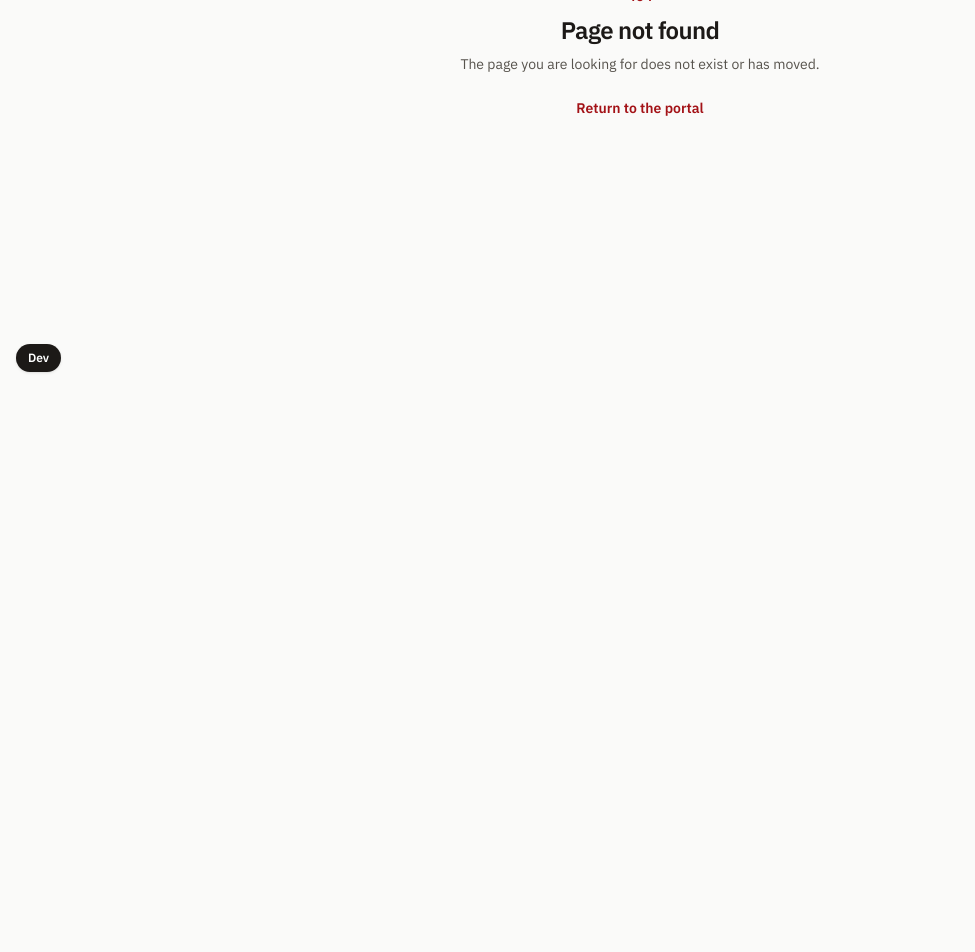
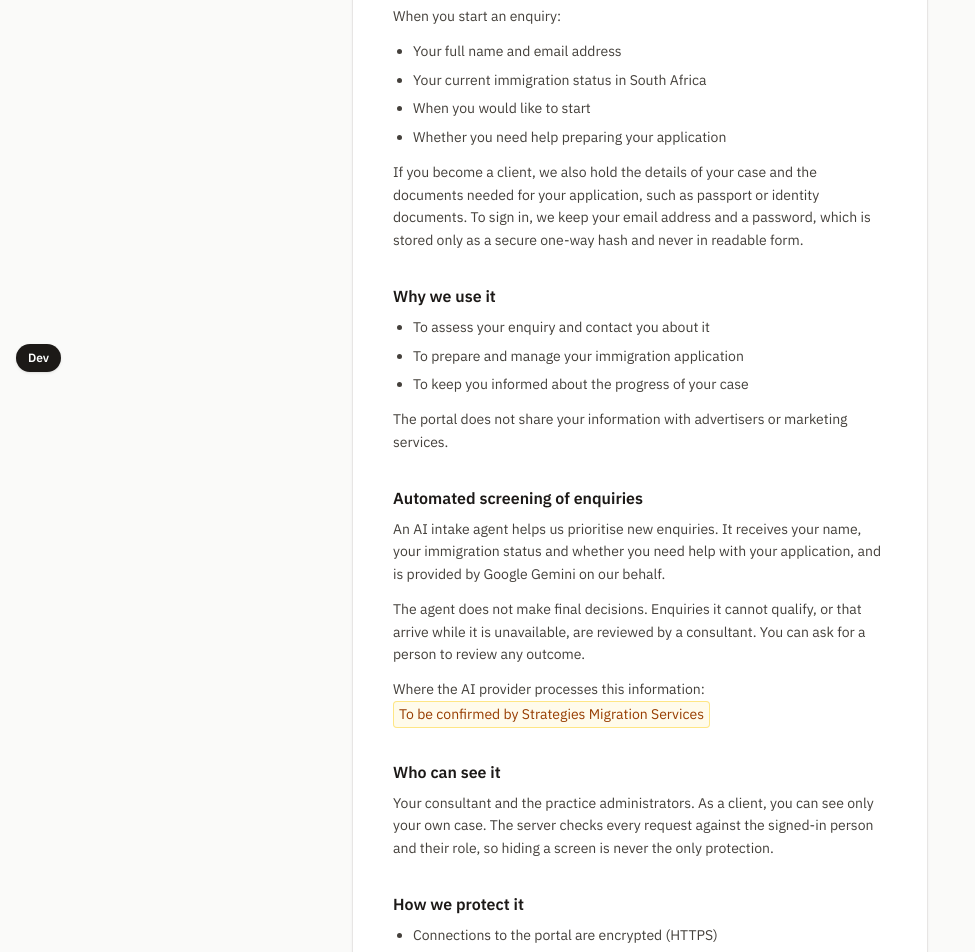
Before and after one commit to Muthambi-Mbulungeni/final-project-api, a React (Vite) app in the folder strategies-web/: page /privacy in a window 1280 px wide. Before the commit this address had no page. Shown: the part 348-1300 px from the top of the page, without its empty margins (0-975 px from the left). Before the commit the page ends 800 px from the top, so only its background shows below. Built offline with nearby package versions, Linux system fonts and the light colour scheme.

Commit message:
feat(web): POPIA privacy notice page linked from the enquiry consent and public pages

```diff
--- a/strategies-web/src/App.jsx
+++ b/strategies-web/src/App.jsx
@@ -15,6 +15,7 @@ import ForgotPassword from './pages/ForgotPassword'
 import Login from './pages/Login'
 import ModulePlaceholder from './pages/ModulePlaceholder'
 import NotFound from './pages/NotFound'
+import PrivacyPage from './pages/PrivacyPage'
 import { MODULE_PAGES } from './routes/modulePages'
 import RequireRole from './routes/RequireRole'
 
@@ -62,6 +63,7 @@ export default function App() {
         <Route path="/login" element={<Login />} />
         <Route path="/forgot-password" element={<ForgotPassword />} />
         <Route path="/enquire" element={<EnquiryPage />} />
+        <Route path="/privacy" element={<PrivacyPage />} />
 
         <Route element={<RequireRole role="admin" />}>
           <Route path="/admin" element={<AppShell role="admin" />}>
--- a/strategies-web/src/components/layout/AuthLayout.jsx
+++ b/strategies-web/src/components/layout/AuthLayout.jsx
@@ -1,7 +1,8 @@
+import { Link } from 'react-router-dom'
 import logo from '../../assets/strategies-logo.png'
 
-// Centred card layout shared by the sign-in, password reset and enquiry pages.
-// `wide` gives forms with more content (like the enquiry) extra room.
+// Centred card layout shared by the sign-in, password reset, enquiry and privacy pages.
+// `wide` gives pages with more content (like the enquiry) extra room.
 export default function AuthLayout({ children, wide = false }) {
   const year = new Date().getFullYear()
 
@@ -18,7 +19,10 @@ export default function AuthLayout({ children, wide = false }) {
           </div>
 
           <p className="mt-6 text-center text-xs leading-relaxed text-stone-500">
-            Client and consultant portal. Personal information is processed in accordance with POPIA.
+            Client and consultant portal. Personal information is processed in accordance with POPIA.{' '}
+            <Link to="/privacy" className="font-medium text-stone-600 underline hover:text-stone-900">
+              Privacy notice
+            </Link>
           </p>
         </div>
       </main>
--- a/strategies-web/src/pages/EnquiryPage.jsx
+++ b/strategies-web/src/pages/EnquiryPage.jsx
@@ -319,7 +319,16 @@ export default function EnquiryPage() {
               />
               <span className="text-sm text-stone-700">
                 I agree that Strategies Migration Services may process the personal information in this form to
-                assess my enquiry, in line with POPIA.
+                assess my enquiry, in line with POPIA.{' '}
+                <a
+                  href="/privacy"
+                  target="_blank"
+                  rel="noopener noreferrer"
+                  className="font-medium text-brand-700 underline hover:text-brand-800"
+                >
+                  Read the privacy notice
+                  <span className="sr-only"> (opens in a new tab)</span>
+                </a>
               </span>
             </label>
             <FieldError id="consent-error" message={errors.consent} />
--- /dev/null
+++ b/strategies-web/src/pages/PrivacyPage.jsx
@@ -0,0 +1,135 @@
+import { Link } from 'react-router-dom'
+import AuthLayout from '../components/layout/AuthLayout'
+import { useDocumentTitle } from '../lib/useDocumentTitle'
+
+const LAST_UPDATED = '30 September 2026'
+
+function Section({ title, children }) {
+  return (
+    <section className="mt-8">
+      <h2 className="text-base font-semibold text-stone-900">{title}</h2>
+      <div className="mt-2 space-y-3 text-sm leading-relaxed text-stone-700">{children}</div>
+    </section>
+  )
+}
+
+function List({ items }) {
+  return (
+    <ul className="list-disc space-y-1.5 pl-5">
+      {items.map((item) => (
+        <li key={item}>{item}</li>
+      ))}
+    </ul>
+  )
+}
+
+// Details only the consultancy can supply are marked for their confirmation, never invented.
+function ToConfirm({ children }) {
+  return (
+    <span className="inline-block rounded bg-amber-50 px-1.5 py-0.5 text-amber-800 ring-1 ring-amber-200 ring-inset">
+      {children}
+    </span>
+  )
+}
+
+export default function PrivacyPage() {
+  useDocumentTitle('Privacy notice')
+
+  return (
+    <AuthLayout wide>
+      <p className="text-xs font-semibold uppercase tracking-[0.08em] text-brand-700">Privacy notice</p>
+      <h1 className="mt-1 text-xl font-semibold tracking-tight text-stone-900">How we use your information</h1>
+      <p className="mt-2 text-sm text-stone-600">
+        How Strategies Migration Services handles personal information in this portal, under the Protection of
+        Personal Information Act 4 of 2013 (POPIA). Last updated {LAST_UPDATED}.
+      </p>
+
+      <Section title="What we collect">
+        <p>When you start an enquiry:</p>
+        <List
+          items={[
+            'Your full name and email address',
+            'Your current immigration status in South Africa',
+            'When you would like to start',
+            'Whether you need help preparing your application',
+          ]}
+        />
+        <p>
+          If you become a client, we also hold the details of your case and the documents needed for your
+          application, such as passport or identity documents. To sign in, we keep your email address and a
+          password, which is stored only as a secure one-way hash and never in readable form.
+        </p>
+      </Section>
+
+      <Section title="Why we use it">
+        <List
+          items={[
+            'To assess your enquiry and contact you about it',
+            'To prepare and manage your immigration application',
+            'To keep you informed about the progress of your case',
+          ]}
+        />
+        <p>The portal does not share your information with advertisers or marketing services.</p>
+      </Section>
+
+      <Section title="Automated screening of enquiries">
+        <p>
+          An AI intake agent helps us prioritise new enquiries. It receives your name, your immigration status
+          and whether you need help with your application, and is provided by Google Gemini on our behalf.
+        </p>
+        <p>
+          The agent does not make final decisions. Enquiries it cannot qualify, or that arrive while it is
+          unavailable, are reviewed by a consultant. You can ask for a person to review any outcome.
+        </p>
+        <p>
+          Where the AI provider processes this information: <ToConfirm>To be confirmed by Strategies Migration Services</ToConfirm>
+        </p>
+      </Section>
+
+      <Section title="Who can see it">
+        <p>
+          Your consultant and the practice administrators. As a client, you can see only your own case. The
+          server checks every request against the signed-in person and their role, so hiding a screen is never
+          the only protection.
+        </p>
+      </Section>
+
+      <Section title="How we protect it">
+        <List
+          items={[
+            'Connections to the portal are encrypted (HTTPS)',
+            'Passwords are stored only as secure hashes',
+            'Sign-in sessions expire, and staff screens sign out after 30 minutes without activity',
+            'Changes to key records are recorded in an audit log',
+          ]}
+        />
+      </Section>
+
+      <Section title="How long we keep it">
+        <p>
+          Retention period: <ToConfirm>To be confirmed by Strategies Migration Services</ToConfirm>
+        </p>
+      </Section>
+
+      <Section title="Your rights">
+        <p>
+          You may ask to see the personal information we hold about you, ask us to correct or delete it, and
+          object to how it is used. If you are not satisfied with our response, you may complain to the
+          Information Regulator (South Africa).
+        </p>
+        <p>
+          Information officer and contact details: <ToConfirm>To be confirmed by Strategies Migration Services</ToConfirm>
+        </p>
+      </Section>
+
+      <div className="mt-10 flex flex-col items-center gap-3 border-t border-stone-200 pt-6 text-sm sm:flex-row sm:justify-center sm:gap-6">
+        <Link to="/enquire" className="font-medium text-brand-700 hover:text-brand-800">
+          Start an enquiry
+        </Link>
+        <Link to="/login" className="font-medium text-stone-600 hover:text-stone-900">
+          Go to sign in
+        </Link>
+      </div>
+    </AuthLayout>
+  )
+}
```
Also changed, not shown: 1 other file (tests, documents, lock files or other folders).
